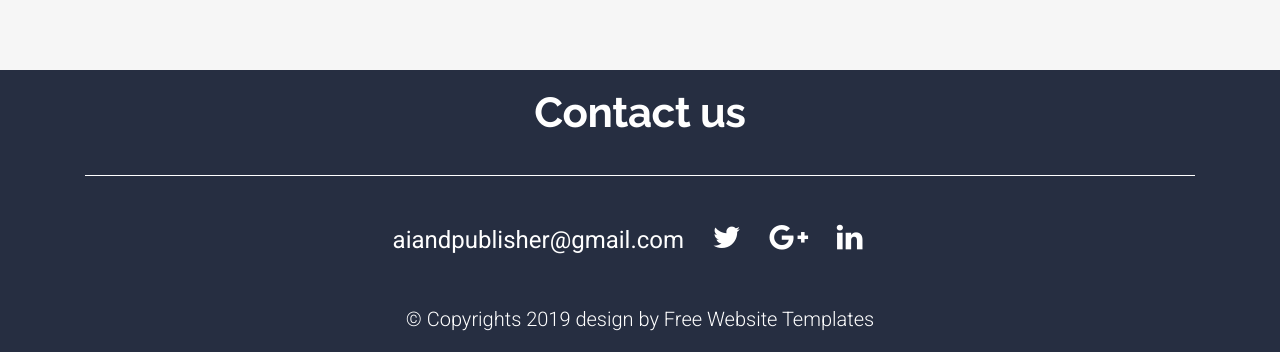
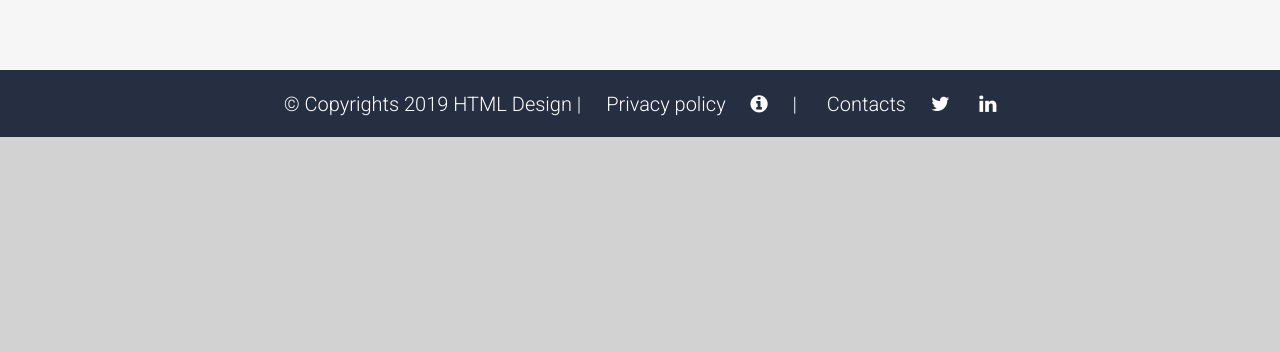
Before and after one commit to PublishingAI/homepage, a plain HTML site: page services.html in a window 1280 px wide. Shown: the part 873-1225 px from the top of the page. After the commit the page ends 1010 px from the top, so only its background shows below. Drawn offline with Linux system fonts and the light colour scheme; some packages are replaced by stand-ins of ours.

Commit message:
Update services.html

```diff
--- a/services.html
+++ b/services.html
@@ -84,42 +84,17 @@
 
 
          <!-- Start Footer -->
-         <footer class="footer-box">
-            <div class="container">
-               <div class="row">
-                  <div class="col-md-12">
-                      <div class="heading_main text_align_center margin-bottom_30 white_fonts">
-                           <h2>Contact us</h2>
-                      </div>
-                  </div>
-
-               </div>
-
-               <div class="row">
-                <div class="col-md-12">
-                  <div class="footer_blog_last text_align_center white_fonts">
-                              <ul>
-                                <li><small>aiandpublisher@gmail.com</small></li>
-                                <li><a href="#"><i class="fa fa-twitter"></i></a></li>
-                                <li><a href="#"><i class="fa fa-google-plus"></i></a></li>
-                                <li><a href="#"><i class="fa fa-linkedin"></i></a></li>
-                              </ul>
-                          </h3>
-                        </div>
-                  </div>
-               </div>
-            </div>
-         </footer>
-         <!-- End Footer -->
          <div class="footer_bottom">
             <div class="container">
                <div class="row">
                   <div class="col-12">
-                     <p class="crp">© Copyrights 2019 design by <a href="https://html.design" title="Free Website Templates">Free Website Templates</a></p>
+                     <p class="crp">© Copyrights <a href="https://html.design" title="Free Website Templates">2019 HTML Design </a>| &emsp;Privacy policy &emsp;<a href="https://www.sage.com/en-gb/legal/privacy-and-cookies/https://www.sage.com/en-gb/legal/privacy-and-cookies/"><i class="fa fa-info-circle"></i></a>&emsp; | &emsp; Contacts&emsp; <a href="https://twitter.com/hashtag/publishingai"><i class="fa fa-twitter"></i></a> &emsp;  <a href="https://www.linkedin.com/groups/9070538/"><i class="fa fa-linkedin"></i></a></p>
+
                   </div>
                </div>
             </div>
          </div>
+         <!-- end Footer -->
       </div>
       <a href="#" id="scroll-to-top" class="hvr-radial-out"><i class="fa fa-angle-up"></i></a>
       <!-- ALL JS FILES -->
```
